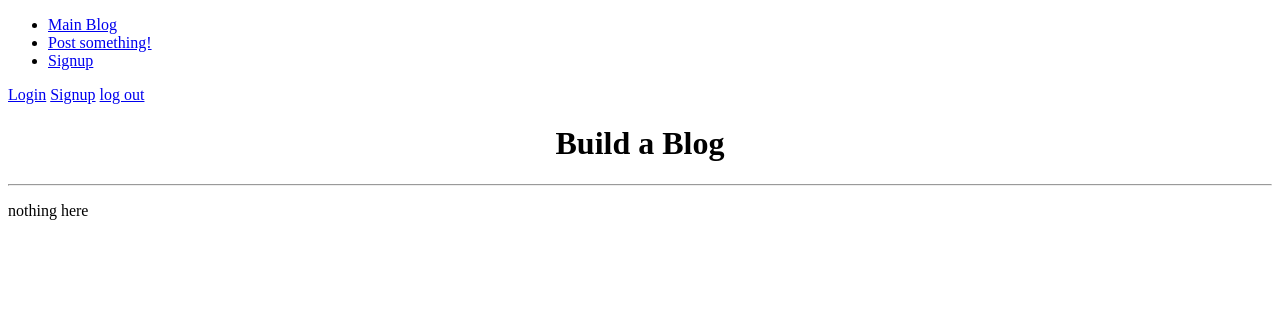
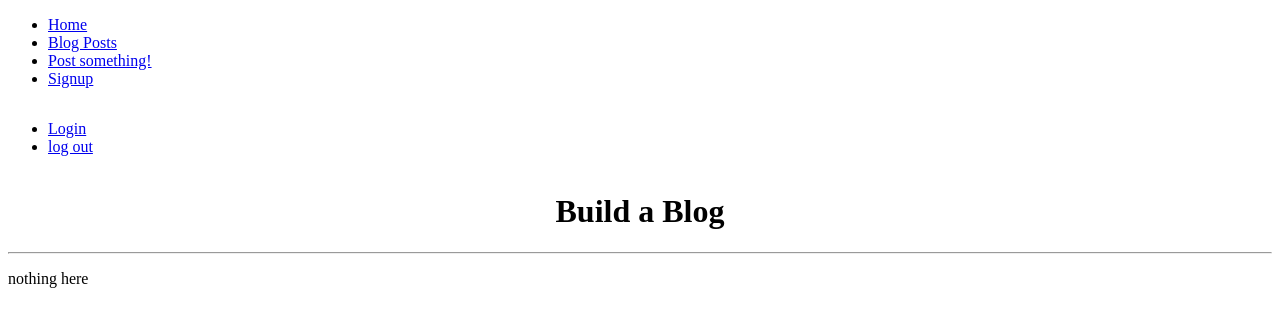
Before and after one commit to jacastanon01/blogz, a Flask app: page /blog in a window 1280 px wide. Shown: the top 327 px of the page. Run offline with Flask 2, Linux system fonts and the light colour scheme; data that the repository does not hold is empty.

Commit message:
experiementing how to query user for each individual post. Refined 'newpost' to redirect to login

```diff
--- a/main.py
+++ b/main.py
@@ -7,32 +7,29 @@ app.config['DEBUG'] = True
 app.config['SQLALCHEMY_DATABASE_URI'] = 'mysql+pymysql://blogz:blogger@localhost:8889/blogz'
 app.config['SQLALCHEMY_ECHO'] = True
 db = SQLAlchemy(app)
-app.secret_key = 'whatever#'
+app.secret_key = '#whatever'
+
+
+class User(db.Model):
+    id = db.Column(db.Integer, primary_key=True)
+    username = db.Column(db.String(25), unique=True)
+    password = db.Column(db.String(25))
+    blogs = db.relationship('Blog', backref='owner', lazy='dynamic')
+
+    def __init__(self, username, password):
+        self.username = username
+        self.password = password
 
 class Blog(db.Model):
-
     id = db.Column(db.Integer, primary_key=True)
     title = db.Column(db.String(70))
     body = db.Column(db.String(140))
     owner_id = db.Column(db.Integer, db.ForeignKey('user.id'))
 
-
     def __init__(self, title, body, owner):
         self.title = title
         self.body = body
         self.owner = owner
-
-
-class User(db.Model):
-
-    id = db.Column(db.Integer, primary_key=True)
-    username = db.Column(db.String(25), unique=True)
-    password = db.Column(db.String(25))
-    blogs = db.relationship('Blog', backref='owner')
-
-    def __init__(self, username, password):
-        self.username = username
-        self.password = password
 
 
 @app.before_request
@@ -44,41 +41,36 @@ def require_login():
 
 @app.route('/')
 def index():
-    return redirect('/blog')
+    return render_template('index.html')
 
 @app.route('/newpost', methods=['POST', 'GET'])
 def newpost():
 
+    owner = User.query.filter_by(username = session['username']).first()
+    #if user is not logged in redirect to login page
+    if owner:
+        if request.method == 'POST':
+            title = request.form['title']
+            body = request.form['body']
 
-    #if user is not logged in redirect to login page
+            blog_entry= Blog(title, body, owner)
+            db.session.add(blog_entry)
+            db.session.commit()
 
-    if request.method == 'POST':
-        title = request.form['title']
-        body = request.form['body']
-        owner = User.query.filter_by(username = session['username']).first()
-
-        blog_entry= Blog(title, body, owner)
-        db.session.add(blog_entry)
-        db.session.commit()
-
-
-
-
-    return render_template('new_post.html')
+        return render_template('new_post.html')
+    else:
+        return redirect('/login')
 
 
 
 @app.route('/blog', methods=['POST', 'GET'])
 def blog():
     if request.method == 'POST':
+        owner = User.query.filter_by(username= session['username']).first()
         title = request.form['title']
         body = request.form['body']
-        owner = User.query.filter_by(username = session['username']).first()
-
-
         title_error = ""
         body_error = ""
-
 
         if body == "":
             body_error = "Please enter something"
@@ -155,7 +147,6 @@ def login():
         else:
             flash('Please enter a valid username and password', 'error')
 
-
     return render_template('login.html')
 
 @app.route('/logout')
--- a/templates/base.html
+++ b/templates/base.html
@@ -7,22 +7,32 @@
             color:red;
         }
 
+        .right {
+
+            display: inline-block;
+            position:relative;
+            vertical-align: top;
+        }
+
     </style>
      <nav>
          <ul>
-            <li><a href="/blog">Main Blog</a></li>
+            <li><a href="/">Home</a></li>
+            <li><a href="/blog">Blog Posts</a></li>
             <li><a href="/newpost">Post something!</a></li>
             <li><a href="/signup">Signup</a></li>
         </ul>
-    </nav>
+        <ul class="right">
+            <li><a href="/login">Login</a></li>
+            <li><a href="/logout">log out</a></li>
+        </ul>
+        </nav>
+
+
 
 </head>
 <body>
-    <nav>
-        <a href="/login">Login</a>
-        <a href="/signup">Signup</a>
-        <a href="/logout">log out</a>
-    </nav>
+
 
     {% with messages = get_flashed_messages(with_categories=True) %}
         <ul>
--- a/templates/blog_entry.html
+++ b/templates/blog_entry.html
@@ -6,4 +6,5 @@
 
 <p> {{blog.body}}</p>
 
+<h6>written by {{owner.username}}</h6>
 {% endblock %}
--- a/templates/main_blog.html
+++ b/templates/main_blog.html
@@ -12,6 +12,7 @@
 
 
         <p>{{blog.body}}</p>
+        <h6>written by {{blog.owner}} </h6>
         <hr />
         {% endfor %}
     {% endif %}
--- a/templates/new_post.html
+++ b/templates/new_post.html
@@ -18,7 +18,9 @@
             <textarea name="body" style="margin: 0px; height: 120px;
            width: 235px;"></textarea></td><br>
             <td class="error">{{body_error}}</td>
+
         </tr>
+
     </table>
     <input type="submit" value="add entry" />
 </form>
```
Also changed, not shown: templates/index.html (+10 -0 lines), templates/singleUser.html (+7 -0 lines).
